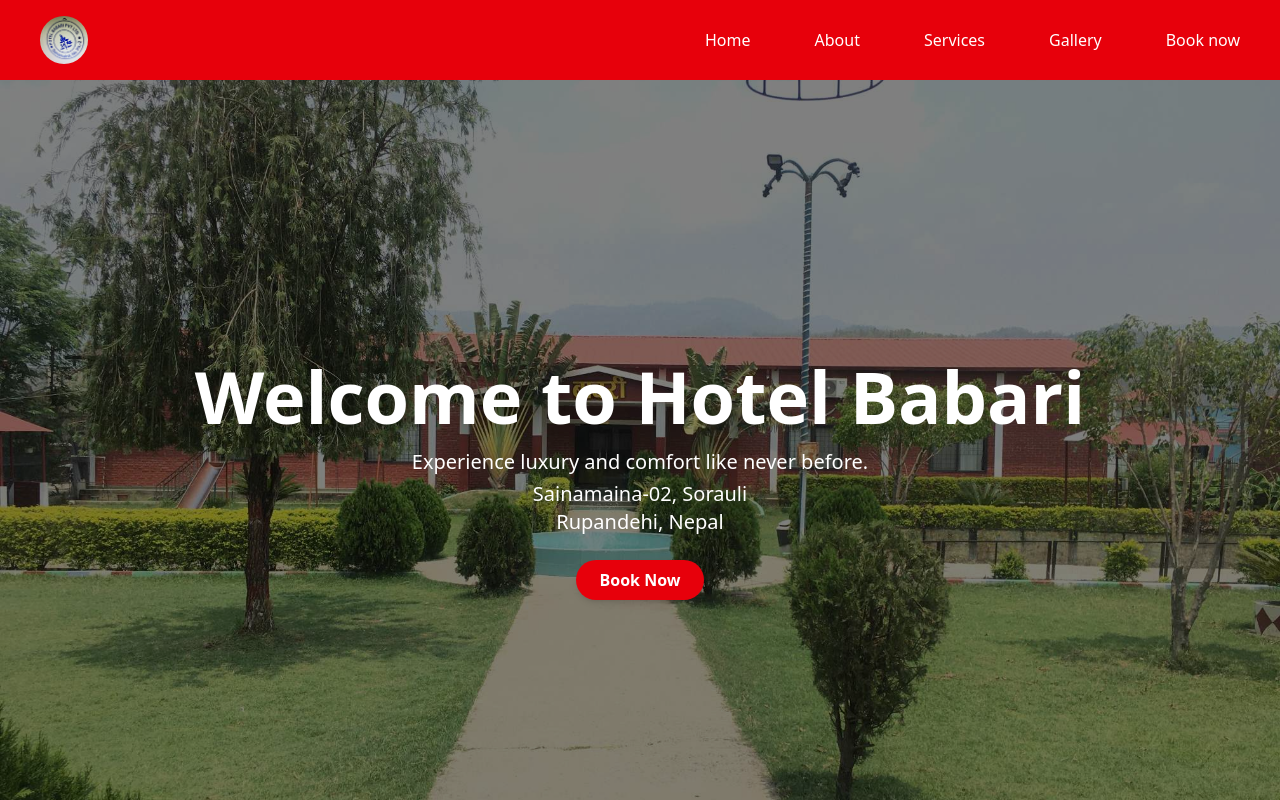
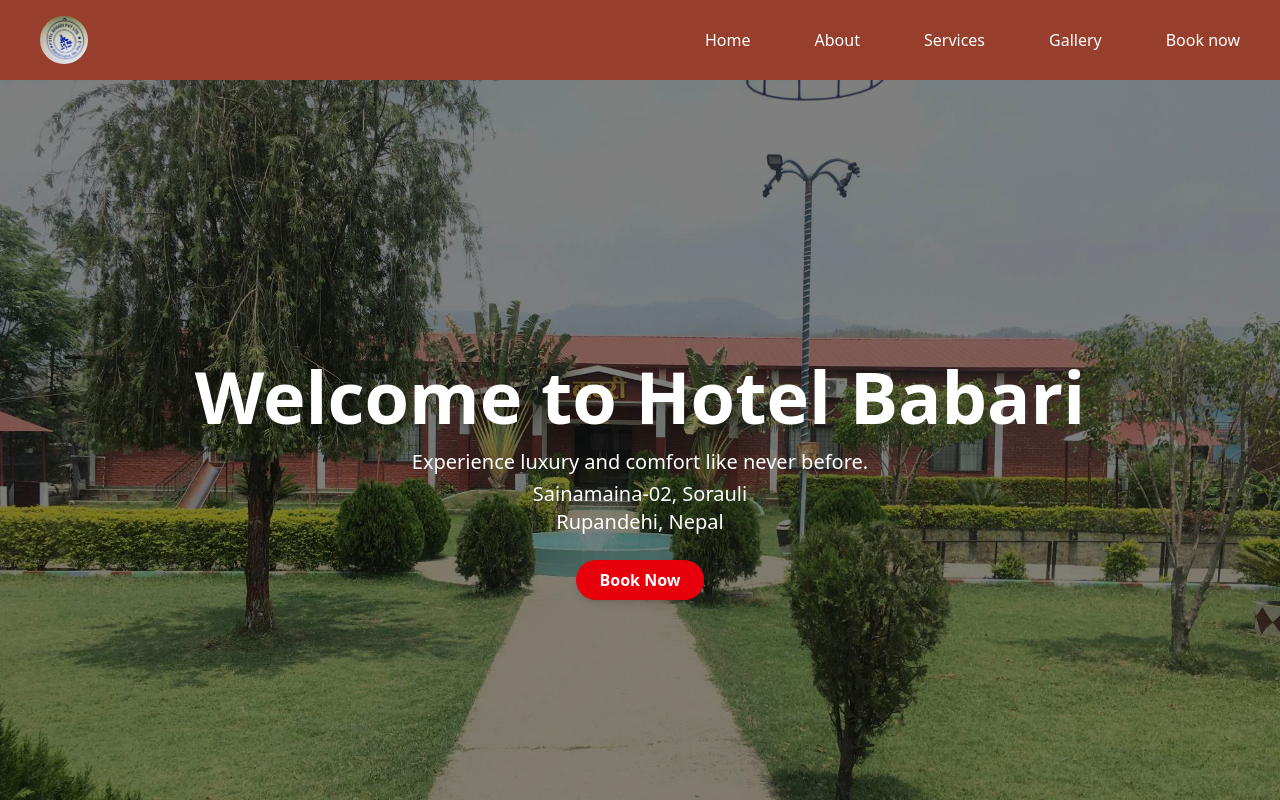
Before and after one commit to anup0206/Hotel_Babari, a React (Vite) app: page / in a window 1280 px wide. Shown: the top 800 px of the page. Built offline with nearby package versions, Linux system fonts and the light colour scheme.

Commit message:
change in styling

```diff
--- a/src/Navbar.jsx
+++ b/src/Navbar.jsx
@@ -26,7 +26,7 @@ const Navbar = () => {
     }
   ]
   return (
-    <section className="absolute sticky top-0 left-0 w-full z-50 bg-red-600 bg-opacity-50 py-4 mb-0">
+    <section className="absolute sticky top-0 left-0 w-full z-50 bg-[#973e2c] bg-opacity-50 py-4 mb-0">
     <div className="container mx-auto flex items-center justify-between">
       <img src={logo} alt="Logo" className="h-12 rounded-full mx-10" />
       <ul className="flex space-x-6">
```
